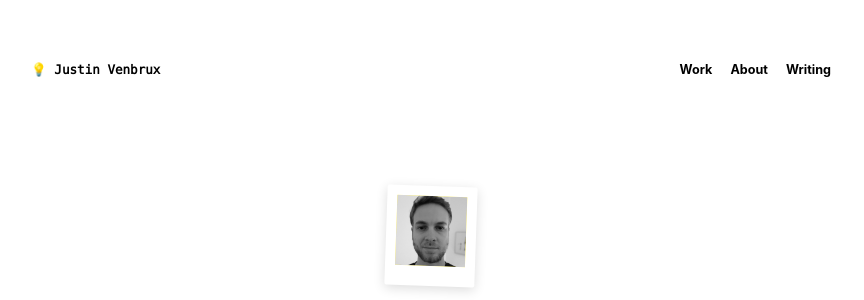
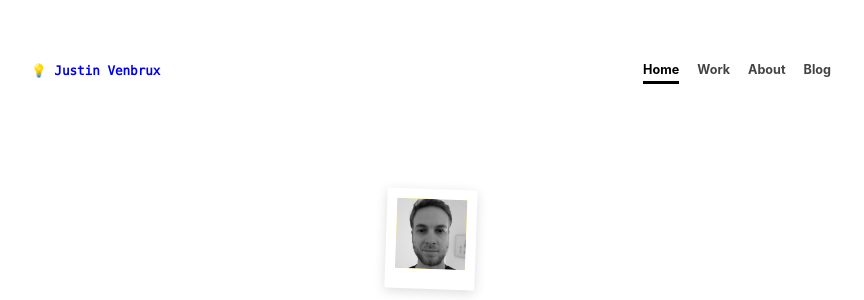
Before and after one commit to JustinVx/justin-venbrux, a Gatsby site: page / in a window 1280 px wide. Shown: the top 300 px of the page, without its empty margins (209-1073 px from the left). Built offline with nearby package versions, Linux system fonts and the light colour scheme; Gatsby itself is replaced by a stand-in of ours; some packages are replaced by stand-ins of ours.

Commit message:
Added underline to active links in header

```diff
--- a/src/components/header.js
+++ b/src/components/header.js
@@ -20,11 +20,6 @@ const NavContainer = styled.div`
 
   a {
     text-decoration: none;
-    color: black;
-  }
-
-  a:hover {
-    transform: scale(0.9);
   }
 
   a:active {
@@ -42,6 +37,17 @@ const NavMenu = styled.div`
 
   a {
     margin-left: 1rem;
+    color: #444;
+  }
+
+  a:hover {
+    transform: scale(1.1);
+    color: black;
+  }
+
+  .active {
+    color: black;
+    border-bottom: 3px solid currentColor;
   }
 `
 
@@ -54,14 +60,17 @@ export default function Header() {
         </Link>
       </NavTitle>
       <NavMenu>
-        <Link to={`/work/`}>
+        <Link to={`/`} activeClassName="active">
+          Home
+        </Link>
+        <Link to={`/work/`} activeClassName="active">
           Work
         </Link>
-        <Link to={`/about/`}>
+        <Link to={`/about/`} activeClassName="active">
           About
         </Link>
-        <Link to={`/blog/`}>
-          Writing
+        <Link to={`/blog/`} activeClassName="active">
+          Blog
         </Link>
       </NavMenu>
     </NavContainer>
```
